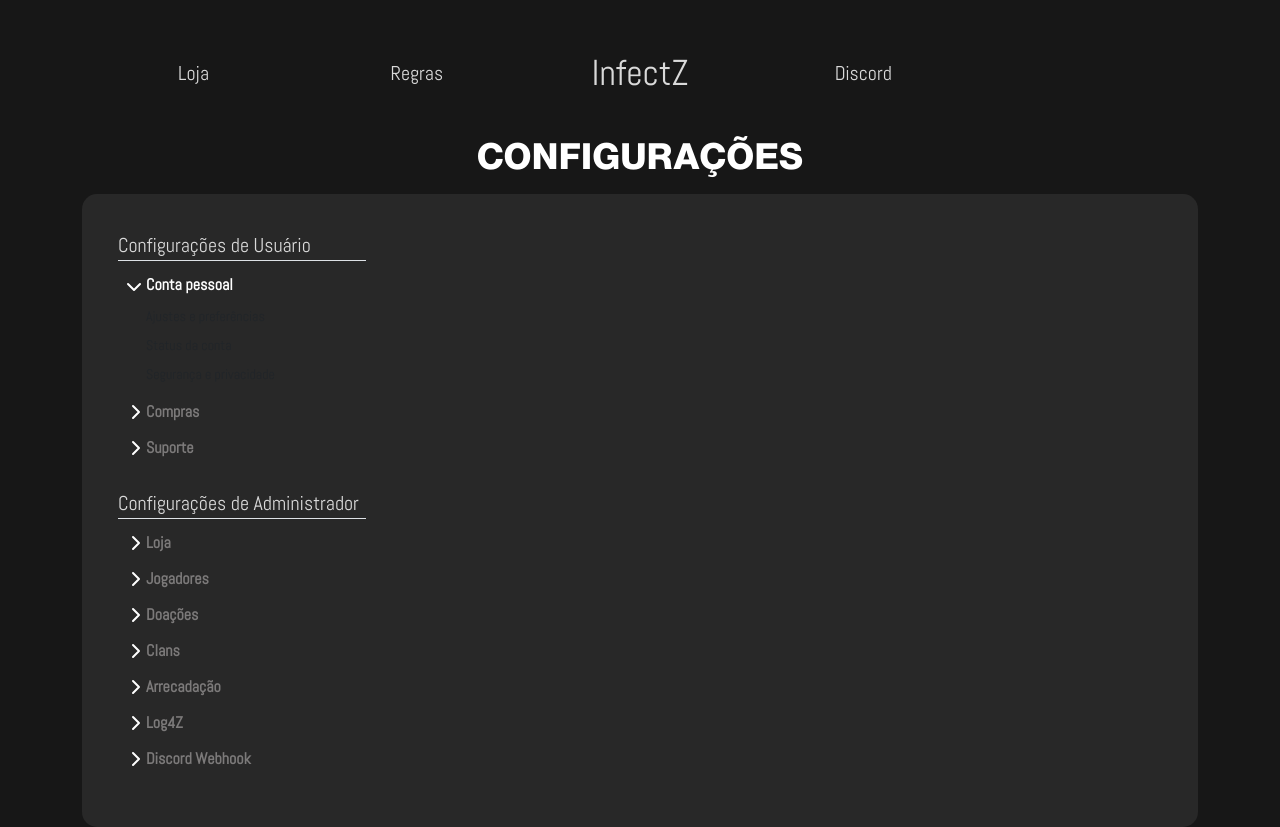
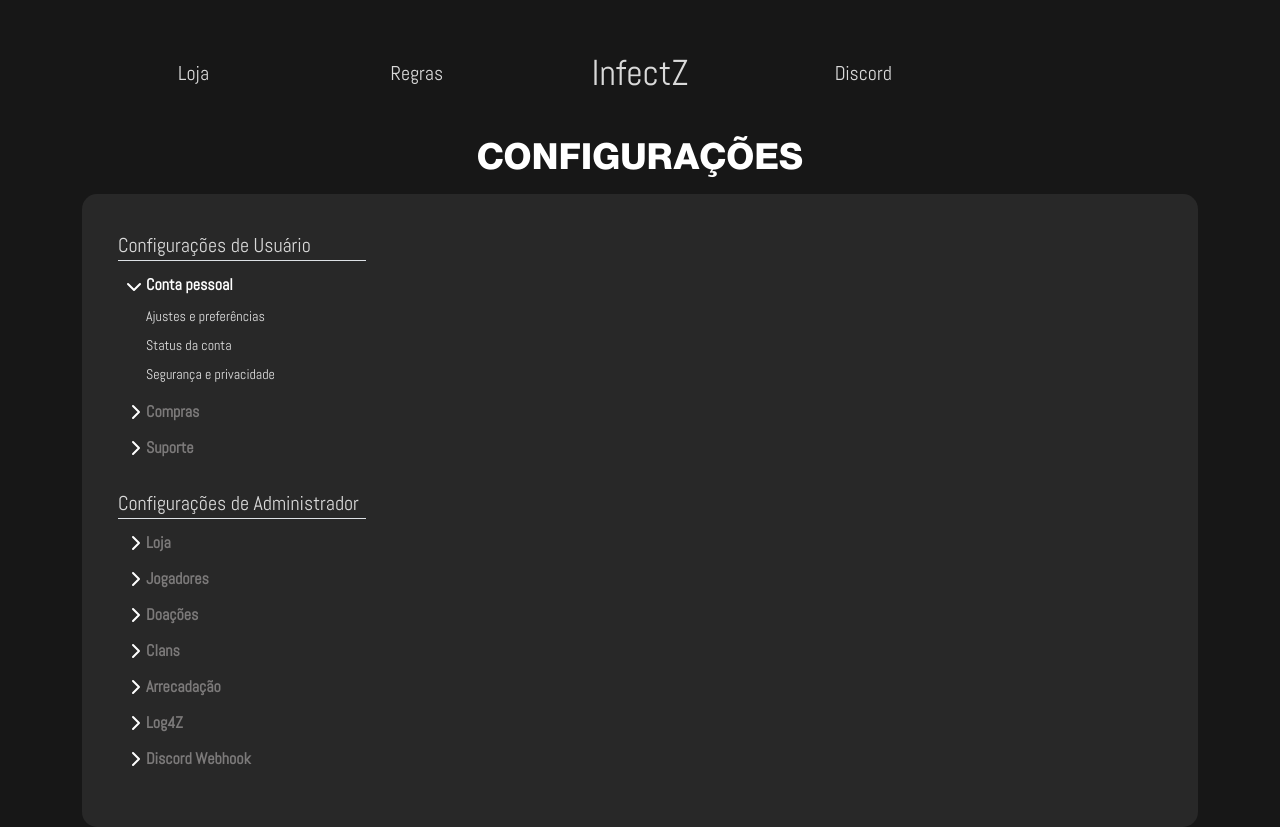
Before and after one commit to joaoragazzo/infectz, a Flask app: page /account in a window 1280 px wide. Run offline with Flask 3, Linux system fonts and the light colour scheme; the visitor is signed in with stand-in values (Sample User, id 1); parts of the project's set-up code (start-up, migrations or seed data) failed here and were passed over; some libraries are stand-ins or nearby versions.

Commit message:
FIX: fixing color for config tab

```diff
--- a/static/css/main.css
+++ b/static/css/main.css
@@ -1,3 +1,8 @@
+:root {
+    --bs-secondary-rgb: 60, 60, 60;
+    --bs-dark-rgb: 225, 225, 225;
+}
+
 body {
     background-color: #171717;
 }
```
